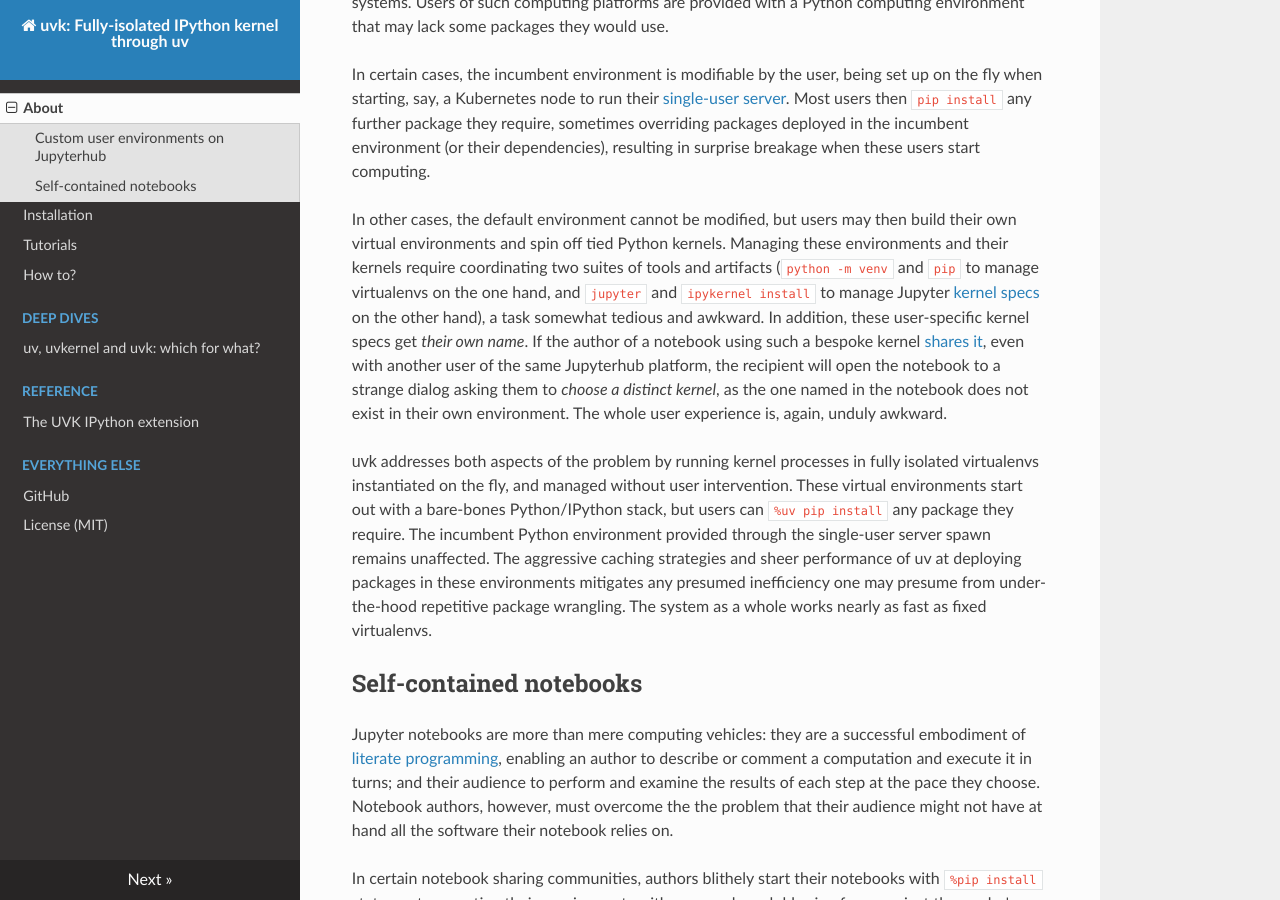
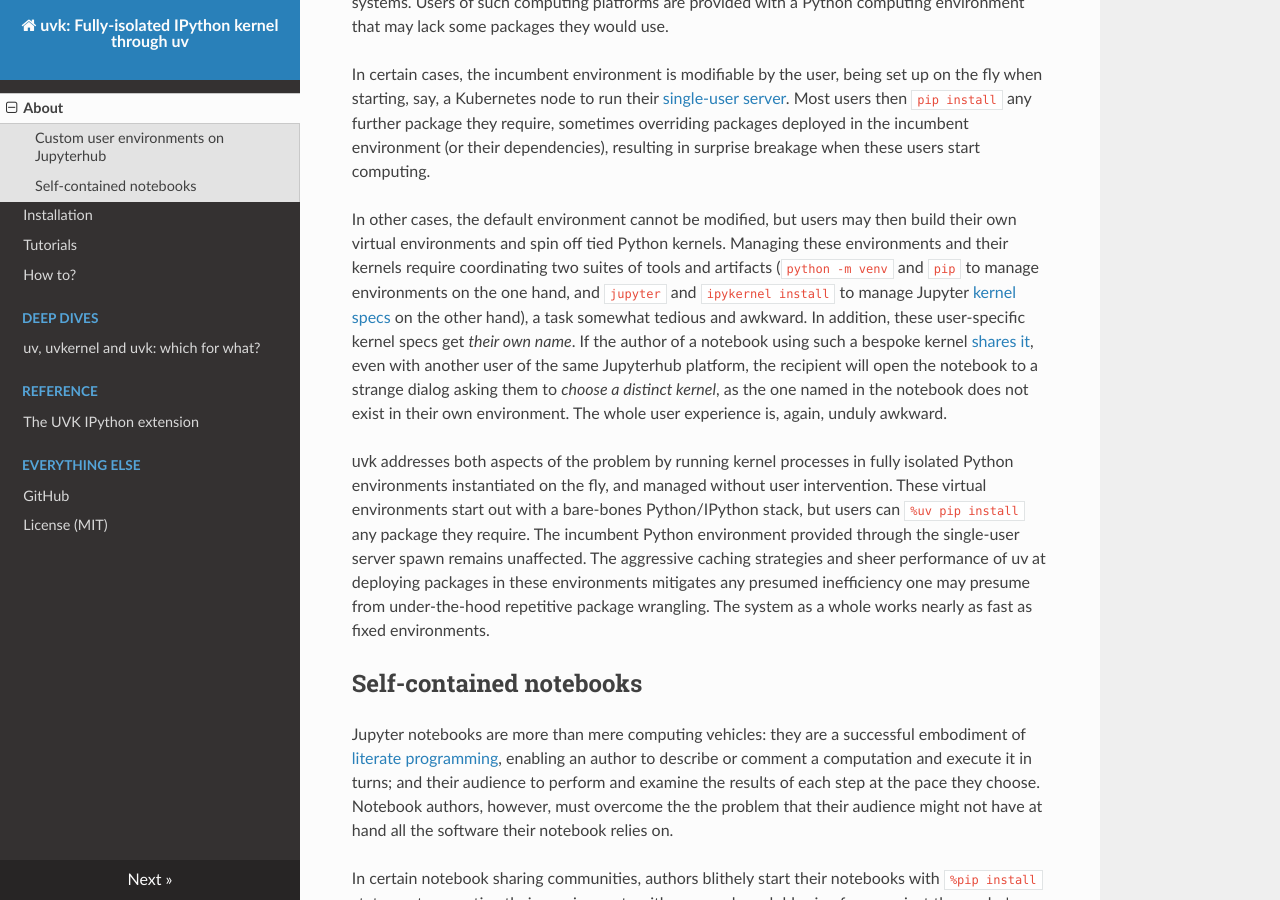
Before and after one commit to hamelin/uvk, an MkDocs documentation site: the page built from docs/about.md, in a window 1280 px wide and 900 px high, scrolled down 369 px. Built offline with MkDocs 1.6.1, drawn with Linux system fonts in a browser that asks for light colours; nearby versions of some CDN libraries.

Commit message:
Replace word virtualenv

```diff
--- a/docs/about.md
+++ b/docs/about.md
@@ -29,7 +29,7 @@ resulting in surprise breakage when these users start computing.
 In other cases, the default environment cannot be modified,
 but users may then build their own virtual environments and spin off tied Python kernels.
 Managing these environments and their kernels require coordinating two suites of tools and
-artifacts (`python -m venv` and `pip` to manage virtualenvs on the one hand,
+artifacts (`python -m venv` and `pip` to manage environments on the one hand,
 and `jupyter` and `ipykernel install` to manage Jupyter [kernel specs](https://jupyter-client.readthedocs.io/en/5.1.0/kernels.html#kernel-specs)
 on the other hand),
 a task somewhat tedious and awkward.
@@ -41,7 +41,7 @@ as the one named in the notebook does not exist in their own environment.
 The whole user experience is, again, unduly awkward.
 
 <span class="uvk">uvk</span> addresses both aspects of the problem by running
-kernel processes in fully isolated virtualenvs instantiated on the fly,
+kernel processes in fully isolated Python environments instantiated on the fly,
 and managed without user intervention.
 These virtual environments start out with a bare-bones Python/IPython stack,
 but users can `%uv pip install` any package they require.
@@ -49,7 +49,7 @@ The incumbent Python environment provided through the single-user server spawn r
 The aggressive caching strategies and sheer performance of uv at deploying packages in these
 environments mitigates any presumed inefficiency one may presume from under-the-hood
 repetitive package wrangling.
-The system as a whole works nearly as fast as fixed virtualenvs.
+The system as a whole works nearly as fast as fixed environments.
 
 ## Self-contained notebooks
 
```
